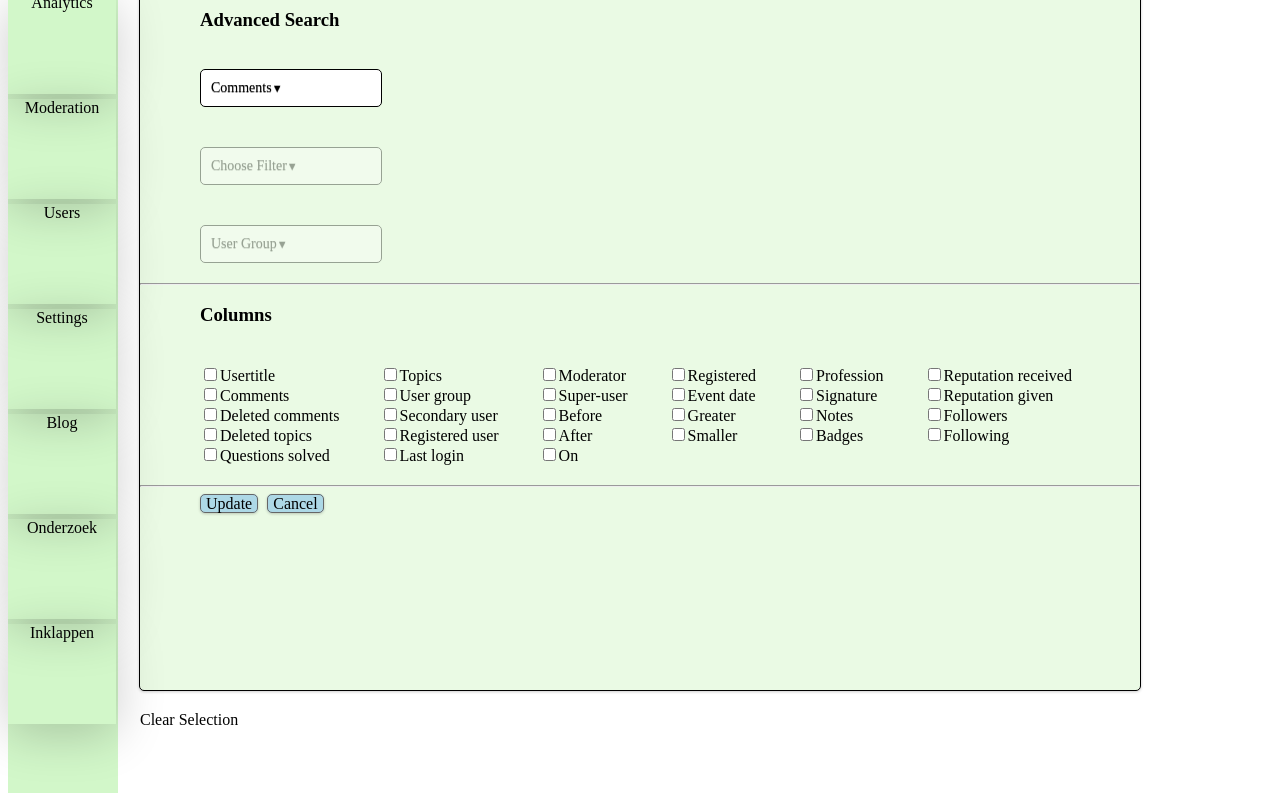
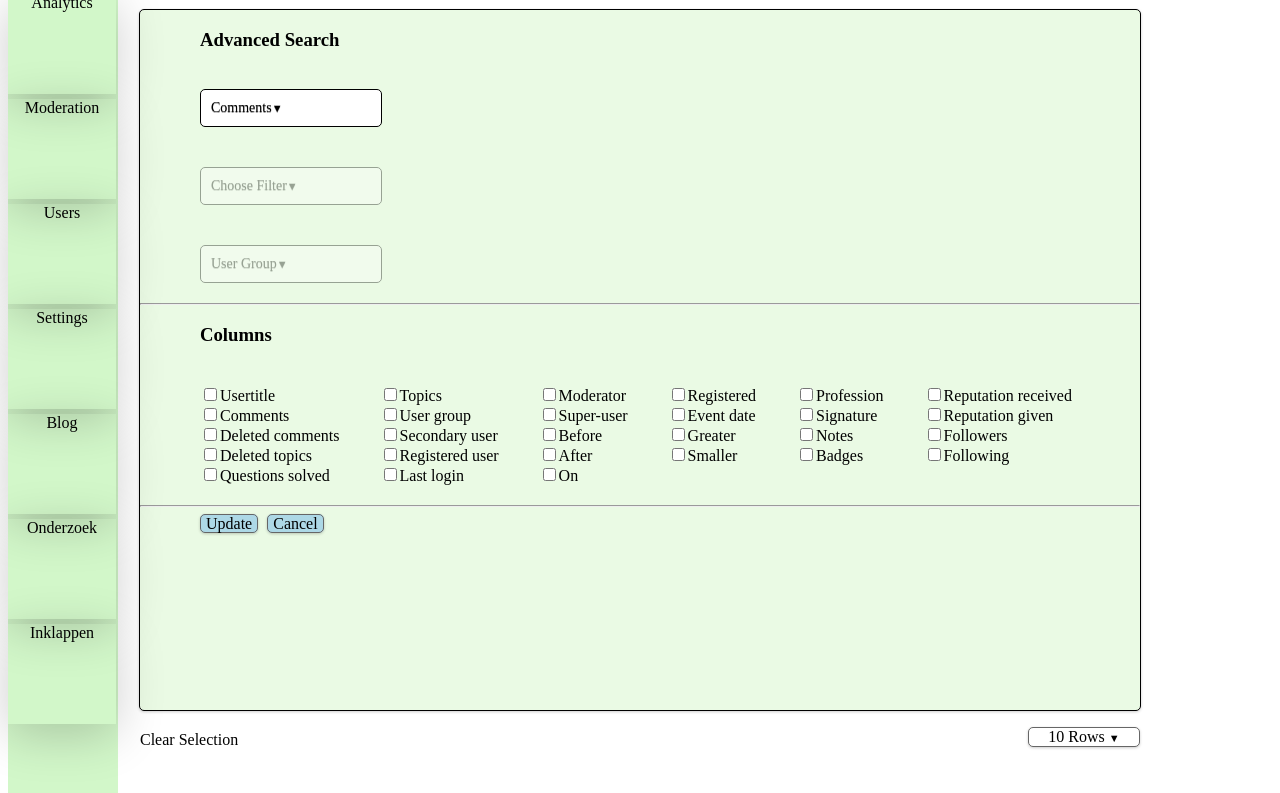
Before and after one commit to danielle12hoven/Insided, a plain HTML site: page public/views/index.html in a window 1280 px wide. Shown: the part 54-847 px from the top of the page. Drawn offline with Linux system fonts and the light colour scheme; a web font is replaced by a local one.

Commit message:
add rows button

```diff
--- a/public/css/style.css
+++ b/public/css/style.css
@@ -35,6 +35,7 @@ img#insided-image {
   position: absolute;
   border-radius: 5px;
   background-color: #D2F7C9;
+  margin-top: -20px;
 }
 
 .nav-bar {
@@ -135,7 +136,25 @@ hr {
   background-color: #D2F7C9;
   border-radius: 5px;
   border: 1px solid #666;
-box-shadow:0px 1px 3px rgba(0, 0, 0, 0.2);
+  box-shadow:0px 1px 3px rgba(0, 0, 0, 0.2);
+}
+
+
+.change-rows-button {
+  width: 10%;
+  display: inline-block;
+  float: right;
+  margin: 0 auto;
+  margin-top: -22px;
+  padding: 0 5px 0 5px;
+  clear: both;
+  color:#000;
+  text-align: center;
+  text-decoration:none;
+  background-color: white;
+  border-radius: 5px;
+  border: 1px solid #666;
+  box-shadow:0px 1px 3px rgba(0, 0, 0, 0.2);
 }
 
 
@@ -159,6 +178,7 @@ box-shadow:0px 1px 3px rgba(0, 0, 0, 0.2);
     border: solid black 1px;
     box-shadow:0px 1px 3px rgba(0, 0, 0, 0.2);
     border-radius: 5px;
+    margin-top: 20px;
 }
 
 .drop-down {
--- a/public/views/index.html
+++ b/public/views/index.html
@@ -182,6 +182,7 @@
             <a href="" class="delete-tags-button">Clear Selection</a>
           </div>
         </div>
+          <a href="" class="change-rows-button">10 Rows <span class="arrow">&#9660;</span></a>
       </div>
 
 
```
